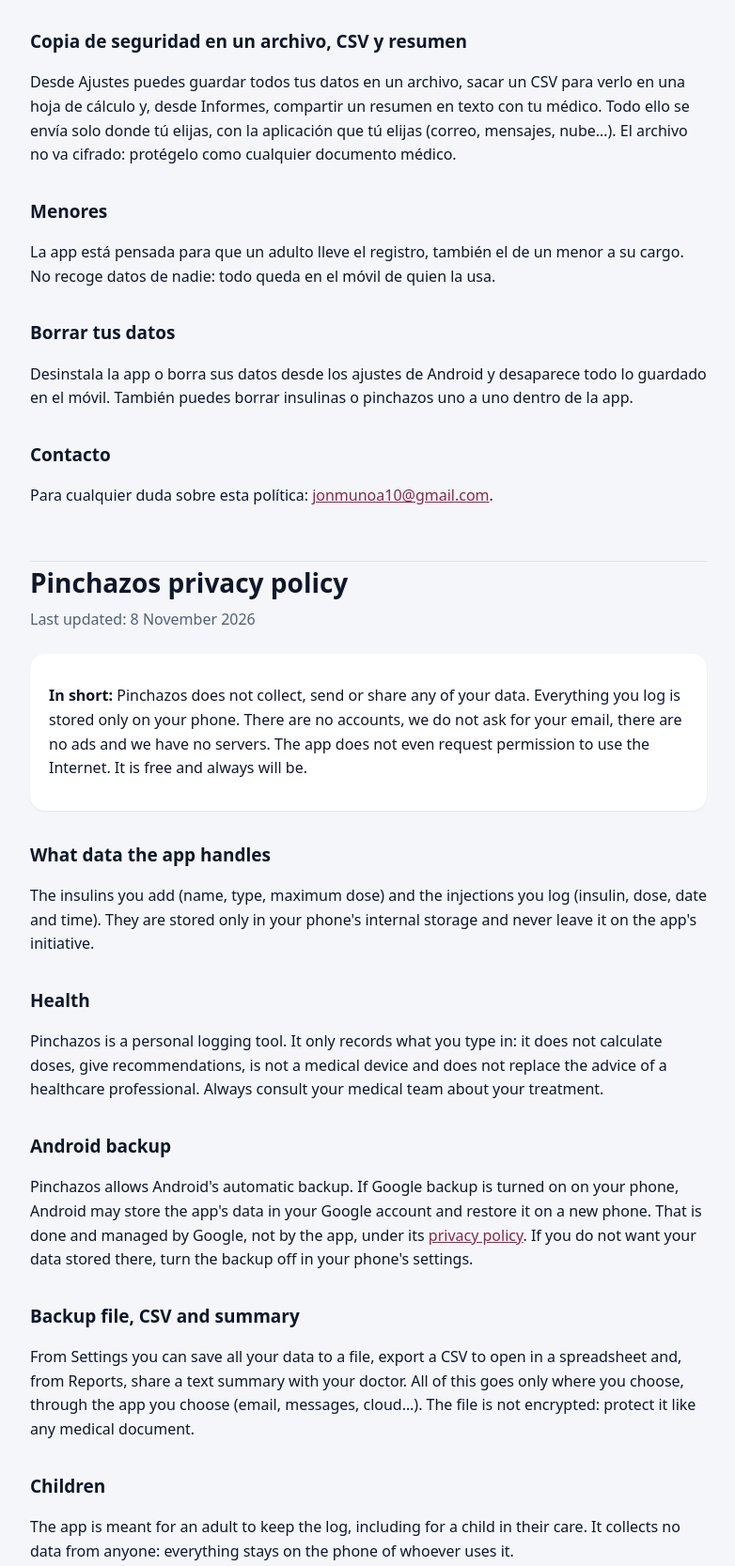
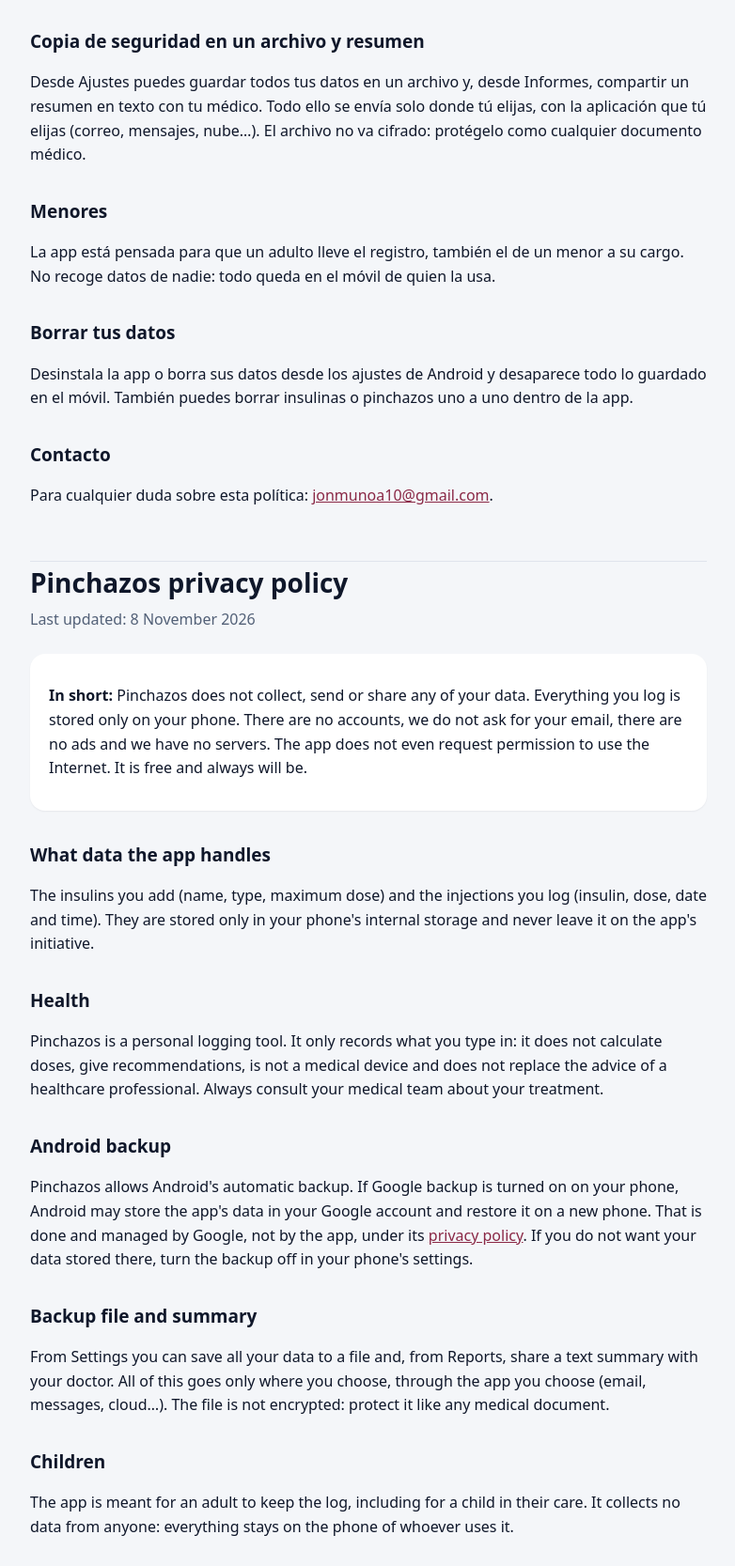
Before and after one commit to jonmunoa/jonmunoa-web, a website: page site/pinchazos/privacidad.html in a window 1280 px wide. Shown: the part 870-2537 px from the top of the page at 94% size, without its empty margins (248-1030 px from the left). Drawn offline with Linux system fonts and the light colour scheme.

Commit message:
Web: política de privacidad de Pinchazos sin CSV
Co-Authored-By: Claude Sonnet 5.5 <noreply@anthropic.com>

```diff
--- a/site/pinchazos/privacidad.html
+++ b/site/pinchazos/privacidad.html
@@ -49,8 +49,8 @@
   <a href="https://policies.google.com/privacy">política de privacidad</a>. Si no quieres que se guarden ahí,
   desactiva la copia de seguridad en los ajustes de tu móvil.</p>
 
-  <h2>Copia de seguridad en un archivo, CSV y resumen</h2>
-  <p>Desde Ajustes puedes guardar todos tus datos en un archivo, sacar un CSV para verlo en una hoja de cálculo y,
+  <h2>Copia de seguridad en un archivo y resumen</h2>
+  <p>Desde Ajustes puedes guardar todos tus datos en un archivo y,
   desde Informes, compartir un resumen en texto con tu médico. Todo ello se envía solo donde tú elijas, con la
   aplicación que tú elijas (correo, mensajes, nube…). El archivo no va cifrado: protégelo como cualquier documento
   médico.</p>
@@ -94,8 +94,8 @@
   app, under its <a href="https://policies.google.com/privacy">privacy policy</a>. If you do not want your data
   stored there, turn the backup off in your phone's settings.</p>
 
-  <h2>Backup file, CSV and summary</h2>
-  <p>From Settings you can save all your data to a file, export a CSV to open in a spreadsheet and, from Reports,
+  <h2>Backup file and summary</h2>
+  <p>From Settings you can save all your data to a file and, from Reports,
   share a text summary with your doctor. All of this goes only where you choose, through the app you choose (email,
   messages, cloud…). The file is not encrypted: protect it like any medical document.</p>
 
```
